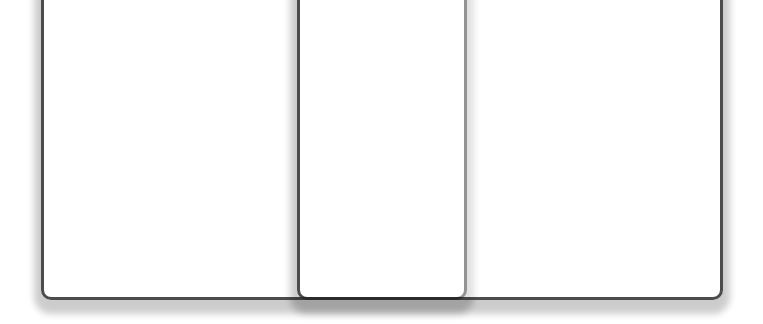
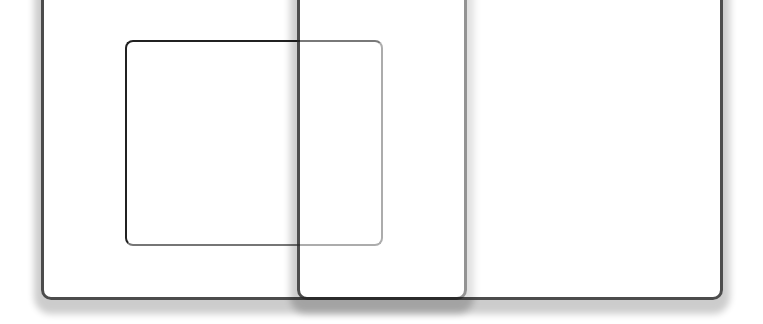
Before and after one commit to GamerTavsan/Harclik-Demo, a plain HTML site: page index.html in a window 1280 px wide. Shown: the part 476-800 px from the top of the page, without its empty margins (353-1116 px from the left). Drawn offline with Linux system fonts and the light colour scheme.

Commit message:
yazı yeri ve js

```diff
--- a/index.html
+++ b/index.html
@@ -12,7 +12,7 @@
     <!-- Container-->
     <div class="image-container">
         <!--Harçlık-->
-        <div id="harçlık"><h1 id="harçlık-yazı">Haftalık kaç lira alıyorsun ?</h1></div>
+        <div id="harçlık"><h1 id="harçlık-yazı">Haftalık kaç lira alıyorsun ?</h1><input type="text" id="para" size="24" onkeypress="return isNumberKey(event)"></div>
         <!--Yüzdelik-->
         <div id="yüzde"></div>
     </div>
--- a/scripts.js
+++ b/scripts.js
@@ -0,0 +1,6 @@
+function isNumberKey(evt) {
+    var charCode = (evt.which) ? evt.which : event.keyCode;
+    if (charCode > 31 && (charCode < 48 || charCode > 57))
+        return false;
+    return true;
+}
--- a/style.css
+++ b/style.css
@@ -49,3 +49,12 @@ text-align: center;
     font-size: 50px;
     font-family: 'Pacifico', sans-serif;
 }
+
+#para {
+    width: 250px;
+    height: 200px;
+    margin: 10px;
+    border-radius: 8px;
+    font-family: 'Pacifico', sans-serif;
+    font-size: 40px;
+}
```
